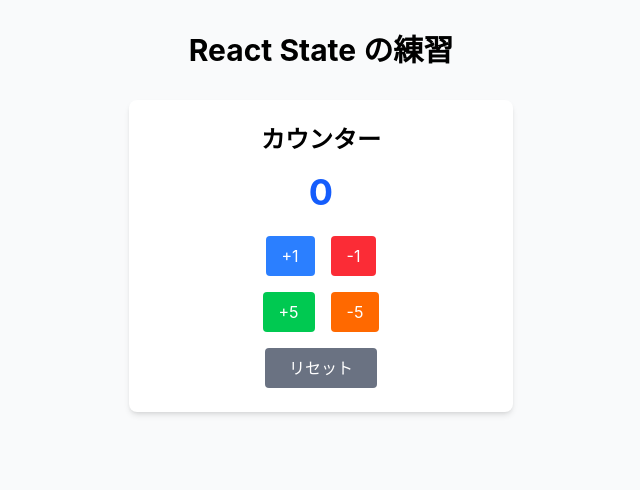
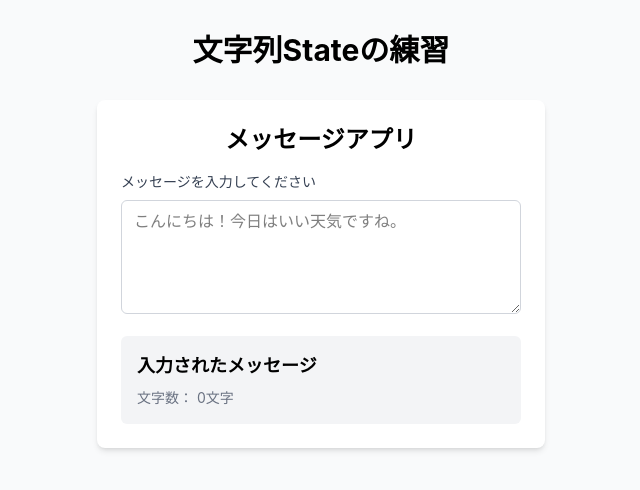
Before and after one commit to ko-ki-creator/app_calculation, a React app: page / in a window 1280 px wide. Shown: the top 490 px of the page, without its empty margins (319-959 px from the left). Built offline with nearby package versions, Linux system fonts and the light colour scheme; the HTML template or start-up script is replaced by a standard one.

Commit message:
chapter13

```diff
--- a/src/App.jsx
+++ b/src/App.jsx
@@ -1,13 +1,13 @@
-import Counter from "./Counter";
+import MessageApp from "./MessageApp";
 
 export default function App() {
   return (
     <div className="min-h-screen bg-gray-50 py-8">
       <div className="container mx-auto">
         <h1 className="text-3xl font-bold text-center mb-8">
-          React State の練習
+          文字列Stateの練習
         </h1>
-        <Counter />
+        <MessageApp />
       </div>
     </div>
   );
--- /dev/null
+++ b/src/MessageApp.jsx
@@ -0,0 +1,33 @@
+import { useState } from "react";
+
+export default function MessageApp() {
+    //　入力されたメッセージを管理すState
+    const [message, setMessage] = useState('');
+
+    return (
+        <div className="p-6 max-w-md mx-auto bg-white rounded-lg shadow-md">
+            <h2 className="text-2xl font-bold mb-4 text-center">メッセージアプリ</h2>
+
+            <div className="mb-4">
+                <label className="block text-sm font-medium text-gray-700 mb-2">
+                    メッセージを入力してください
+                </label>
+                <textarea
+                    value={message}
+                    onChange={(e) => setMessage(e.target.value)}
+                    className="w-full px-3 py-2 border border-gray-300 rounded-md focus:outline-none focus:ring-2 focus:ring-blue-500"
+                    rows={4}
+                    placeholder="こんにちは！今日はいい天気ですね。"
+                />
+            </div>
+
+            <div className="p-4 bg-gray-100 rounded-md">
+                <h3 className="text-lg font-bold mb-2">入力されたメッセージ</h3>
+                <p className="text-blue-600">{message}</p>
+                <p className="text-sm text-gray-500 mt-2">
+                    文字数： {message.length}文字
+                </p>
+            </div>
+        </div>
+    );
+}
```
